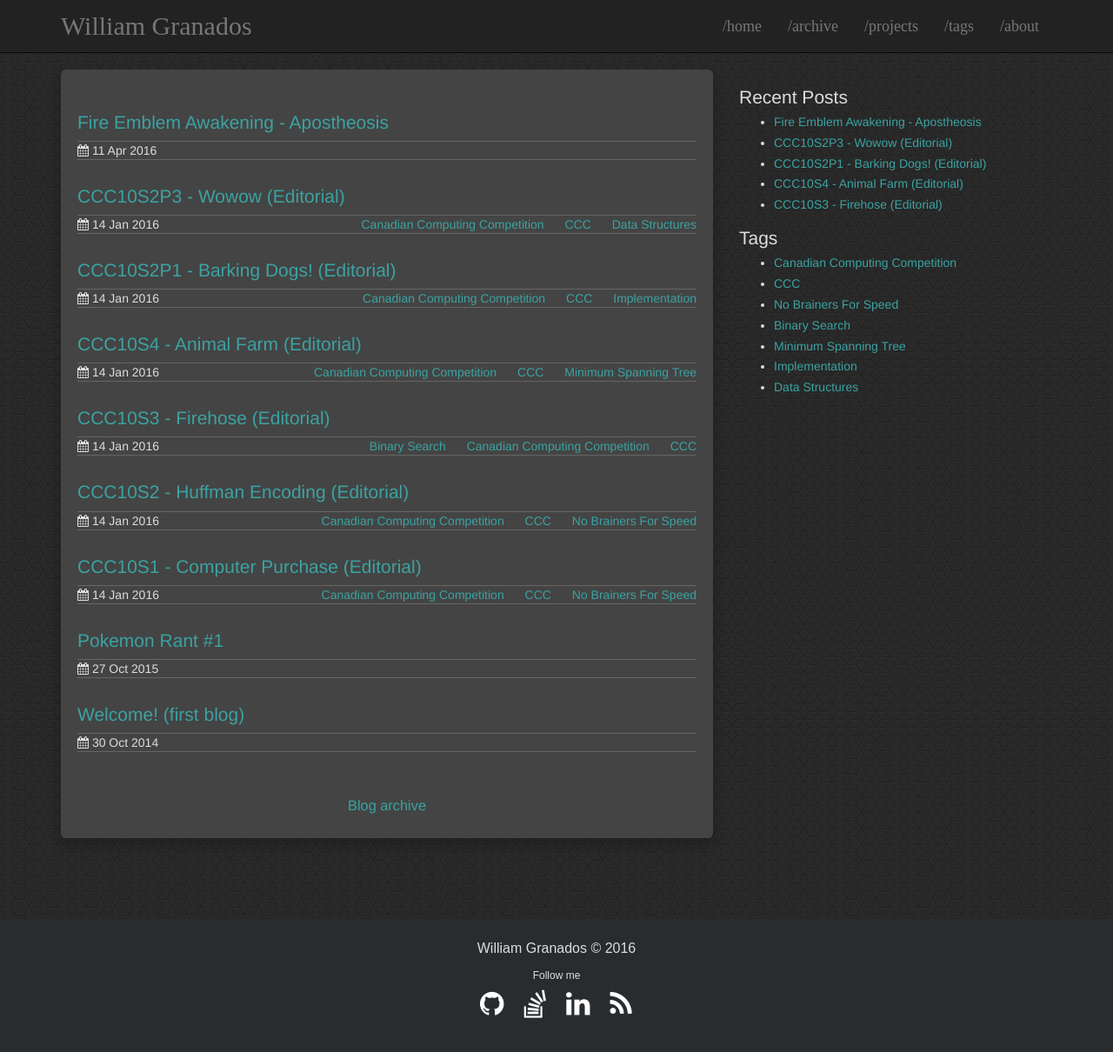
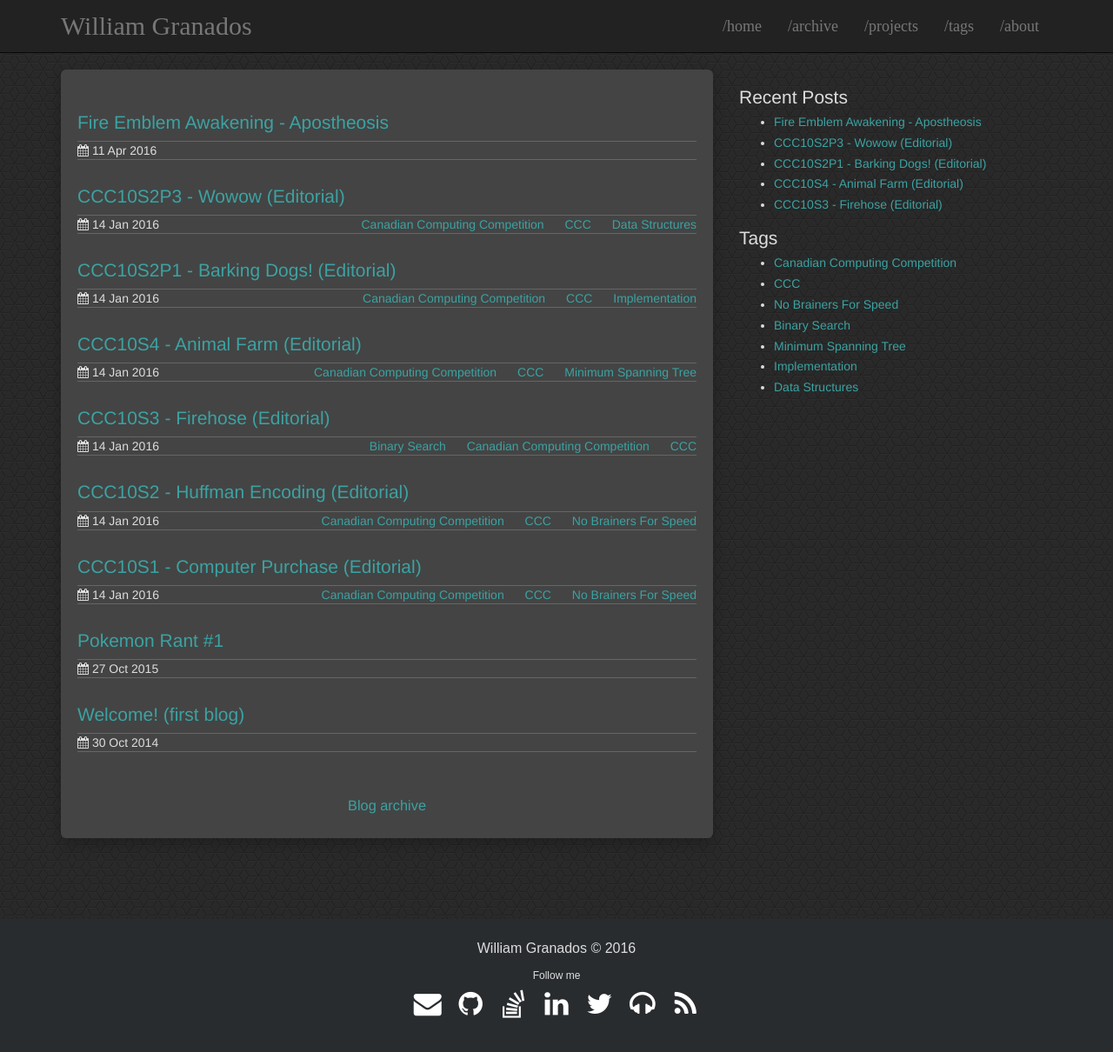
Before and after one commit to dem1995/wgma00.github.io, a Jekyll site: the page built from index.html, in a window 1280 px wide and 1234 px high. Shown: the top 1210 px of the window at 87% size. Built offline with Jekyll 4.4.1, drawn with Linux system fonts in a browser that asks for light colours.

Commit message:
added new icons

```diff
--- a/_config.yml
+++ b/_config.yml
@@ -20,6 +20,9 @@ share:
 
 social:
   github: wgma00
+  mail: me@wgma00.me
+  twitter: wgma00
+  plugdj: wgma
   stackoverflow: 5972611/wgma00
   linkedin: williamgranados
   rss: feed.xml
--- a/_includes/social.html
+++ b/_includes/social.html
@@ -1,6 +1,14 @@
 <h6>Follow me</h6>
 
 <ul class="social-media">
+
+  {% if site.social.mail %}
+    <li>
+      <a title="{{ site.social.mail }}"
+         href="mailto:{{site.social.plugdj}}?Subject=Contact"
+         target="_blank"><i class="fa fa-envelope fa-2x"></i></a>
+    </li>
+  {% endif %}
 
   {% if site.social.github %}
     <li>
@@ -26,9 +34,19 @@
     </li>
   {% endif %}
 
-  {% if site.social.lastfm %}
+  {% if site.social.twitter %}
     <li>
-      <a title="{{ site.social.lastfm }} on Last.fm" href="http://lastfm.com/user/{{ site.social.lastfm }}" target="_blank"><i class="fa fa-lastfm fa-2x"></i></a>
+      <a title="{{ site.social.twitter }}"
+         href="http://twitter.com/{{ site.social.twitter }}"
+         target="_blank"><i class="fa fa-twitter fa-2x"></i></a>
+    </li>
+  {% endif %}
+
+  {% if site.social.plugdj %}
+    <li>
+      <a title="{{ site.social.plugdj }}"
+         href="http://plug.dj/@/{{ site.social.plugdj }}"
+         target="_blank"><i class="fa fa-headphones fa-2x"></i></a>
     </li>
   {% endif %}
 
@@ -37,5 +55,4 @@
       <a title="{{ site.social.rss }} RSS" href="{{ site.baseurl }}/{{ site.social.rss }}" target="_blank"><i class="fa fa-rss fa-2x"></i></a>
     </li>
   {% endif %}
-
 </ul>
```
